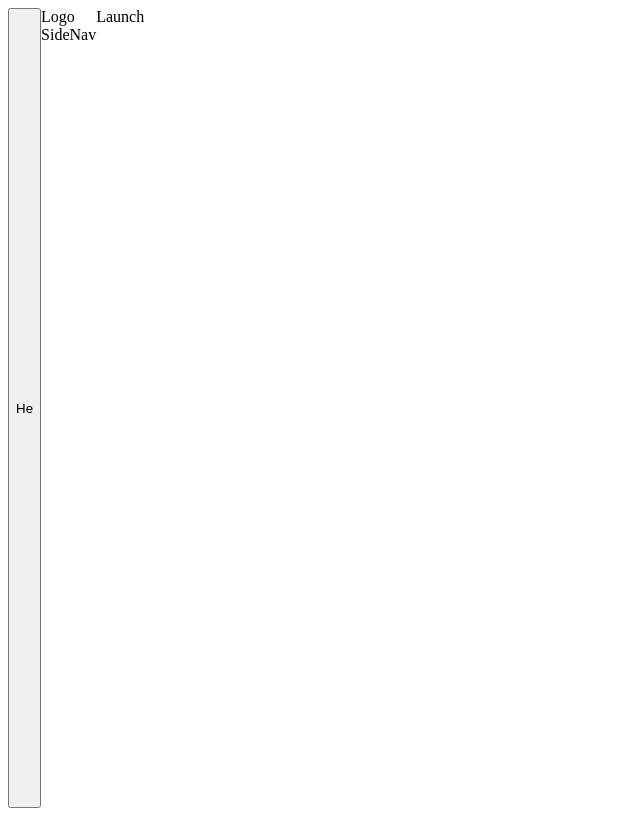
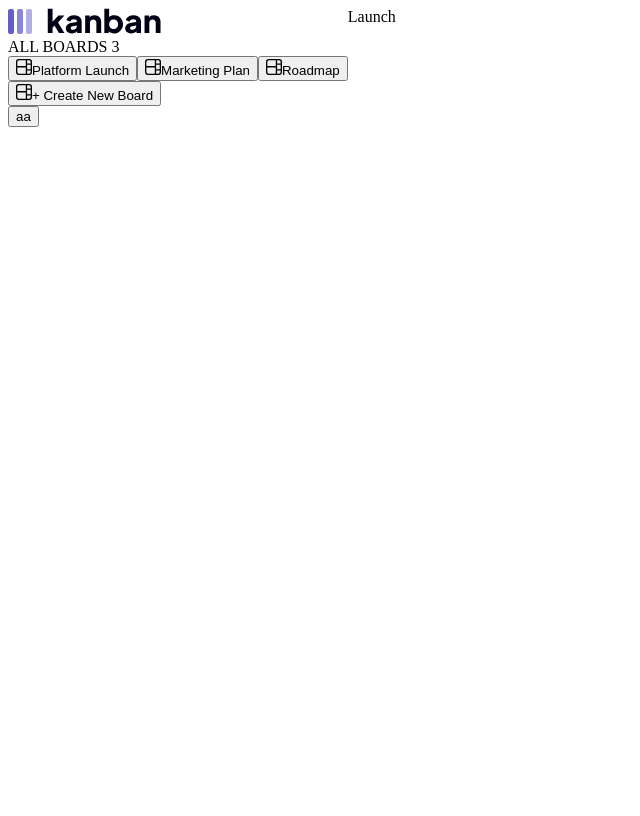
Before and after one commit to Junjiequan/kanban_, a React (Vite) app: page / in a window 1280 px wide. Shown: the whole page, without its empty margins (0-640 px from the left). Built offline with nearby package versions, Linux system fonts and the light colour scheme; the HTML template or start-up script is replaced by a standard one.

Commit message:
sidebar created

```diff
--- a/src/App.tsx
+++ b/src/App.tsx
@@ -11,9 +11,8 @@ const App = () => {
 
   return (
     <div className={`App ${colorTheme}`}>
-      <button onClick={handleColorTheme}>He</button>
-
-      <SideBar />
+      {/* <button onClick={handleColorTheme}>He</button> */}
+      <SideBar themeChange={handleColorTheme} />
       <Board />
     </div>
   );
--- /dev/null
+++ b/src/components/SideNav/Tab.tsx
@@ -0,0 +1,33 @@
+import React from 'react';
+import { TTab } from '../../data/type';
+
+const Tab = (props: TTab) => {
+  const { tab, addNew } = props;
+
+  if (addNew) {
+    return (
+      <button className='SideNav__tab SideNav__tab--addNew'>
+        <svg width='16' height='16' xmlns='http://www.w3.org/2000/svg'>
+          <path
+            d='M0 2.889A2.889 2.889 0 0 1 2.889 0H13.11A2.889 2.889 0 0 1 16 2.889V13.11A2.888 2.888 0 0 1 13.111 16H2.89A2.889 2.889 0 0 1 0 13.111V2.89Zm1.333 5.555v4.667c0 .859.697 1.556 1.556 1.556h6.889V8.444H1.333Zm8.445-1.333V1.333h-6.89A1.556 1.556 0 0 0 1.334 2.89V7.11h8.445Zm4.889-1.333H11.11v4.444h3.556V5.778Zm0 5.778H11.11v3.11h2a1.556 1.556 0 0 0 1.556-1.555v-1.555Zm0-7.112V2.89a1.555 1.555 0 0 0-1.556-1.556h-2v3.111h3.556Z'
+            fill='currentColor'
+          />
+        </svg>
+        + Create New Board
+      </button>
+    );
+  }
+  return (
+    <button className='SideNav__tab'>
+      <svg width='16' height='16' xmlns='http://www.w3.org/2000/svg'>
+        <path
+          d='M0 2.889A2.889 2.889 0 0 1 2.889 0H13.11A2.889 2.889 0 0 1 16 2.889V13.11A2.888 2.888 0 0 1 13.111 16H2.89A2.889 2.889 0 0 1 0 13.111V2.89Zm1.333 5.555v4.667c0 .859.697 1.556 1.556 1.556h6.889V8.444H1.333Zm8.445-1.333V1.333h-6.89A1.556 1.556 0 0 0 1.334 2.89V7.11h8.445Zm4.889-1.333H11.11v4.444h3.556V5.778Zm0 5.778H11.11v3.11h2a1.556 1.556 0 0 0 1.556-1.555v-1.555Zm0-7.112V2.89a1.555 1.555 0 0 0-1.556-1.556h-2v3.111h3.556Z'
+          fill='currentColor'
+        />
+      </svg>
+      {tab}
+    </button>
+  );
+};
+
+export default Tab;
--- /dev/null
+++ b/src/components/SideNav/index.tsx
@@ -0,0 +1,26 @@
+import React from 'react';
+
+import Tab from './Tab';
+
+const SideNav = ({ themeChange }: any) => {
+  const fakeData: string[] = ['Platform Launch', 'Marketing Plan', 'Roadmap'];
+  return (
+    <div className='SideNav'>
+      <div className='SideNav__top'>
+        <div className='SideNav__head'>ALL BOARDS {fakeData.length}</div>
+
+        <div>
+          {fakeData.map((tab, index) => (
+            <Tab key={index} tab={tab} />
+          ))}
+        </div>
+        <Tab addNew />
+      </div>
+      <div className='SideNav__bottom'>
+        <button onClick={themeChange}>aa</button>
+      </div>
+    </div>
+  );
+};
+
+export default SideNav;
--- /dev/null
+++ b/src/data/type.ts
@@ -0,0 +1,5 @@
+export interface TTab {
+  key?: number;
+  tab?: string;
+  addNew?: boolean;
+}
--- a/src/layout/SideBar/index.tsx
+++ b/src/layout/SideBar/index.tsx
@@ -1,10 +1,20 @@
 import React from 'react';
+import LogoDark from '../../assets/logo-dark.svg';
+import LogoLight from '../../assets/logo-light.svg';
+import LogoMobile from '../../assets/logo-mobile.svg';
+import SideNav from '../../components/SideNav';
 
-const SideBar = () => {
+const SideBar = ({ themeChange }: any) => {
+  const colorTheme = true;
+  const LogoImg = colorTheme ? LogoDark : LogoLight;
+
   return (
     <div className='SideBar'>
-      <div>Logo</div>
-      <div>SideNav</div>
+      <picture className='SideBar__Logo'>
+        <source srcSet={LogoMobile} media='(max-width: 480px)' />
+        <img src={LogoImg} />
+      </picture>
+      <SideNav themeChange={themeChange} />
     </div>
   );
 };
--- a/src/styles/_property.scss
+++ b/src/styles/_property.scss
@@ -1,5 +1,22 @@
+//space variables
+$margin-small: 1rem;
+$margin-medium: 1.5rem;
+$margin-large: 2rem;
+
+//font variables
+$font-12: 0.75rem;
+$font-15: 0.9375rem;
+$font-18: 1.125rem;
+$font-19: 1.1875rem;
+$font-23: 1.4375rem;
+$font-24: 1.5rem;
+$font-30: 1.875rem;
+
 //color variables
-$white: rgb(18, 5, 48);
+$white: #ffffff;
+$darkBlue: #635FC7;
+$mediumGray: #828FA3;
+
 
 $light:(
   base-color-dark: #60cf8b,
--- a/src/styles/_reset.scss
+++ b/src/styles/_reset.scss
@@ -1,3 +1,5 @@
+@import url('https://fonts.googleapis.com/css2?family=Plus+Jakarta+Sans:wght@500;700&display=swap');
+
 *, *:before, *:after{
   box-sizing: border-box;
 }
@@ -17,6 +19,7 @@ input, button, textarea, select {
 body {
   line-height: 1.5;
   -webkit-font-smoothing: antialiased;
+  font-family: 'Plus Jakarta Sans', sans-serif;
 }
 
 ol, ul{
@@ -27,3 +30,10 @@ input{
   -webkit-appearance: none;
   border-radius: 0;
 }
+
+button {
+  background: inherit;
+  border: inherit;
+  outline: inherit;
+  cursor: pointer;
+}
--- /dev/null
+++ b/src/styles/components/_sideNav.scss
@@ -0,0 +1,59 @@
+@import "../property";
+
+.SideNav {
+  background: lightgray;
+}
+
+.SideNav__head {
+  font-size: $font-12;
+  padding-left: $margin-large;
+}
+
+.SideNav__tab {
+  display: flex;
+  align-items: center;
+  padding-left: $margin-large;
+  width: 17.25rem;
+  height: 3rem;
+  position: relative;
+  color:  $mediumGray;
+  font-weight: bold;
+  background: transparent;
+  transition: color .2s ease;
+
+  & > svg {
+    margin-right:$margin-small;
+  }
+
+  &::before {
+    transition: background-color .1s ease;
+    content: '';
+    z-index:-1;
+    display: flex;
+    background-color: transparent;
+    position:absolute;
+    left:0;
+    width: 100%;
+    height: 100%;
+    border-radius: 0 25px 25px 0;
+  }
+
+  &:hover:not(&--addNew),
+  &:focus:not(&--addNew) {
+    color: $white;
+
+    &::before {
+      content: '';
+      background-color: $darkBlue;
+
+    }
+  }
+
+  &--addNew {
+    color:$darkBlue;
+    transition: opacity .2s ease;
+    &:hover{
+      opacity: .6;
+    }
+  }
+}
--- a/src/styles/index.scss
+++ b/src/styles/index.scss
@@ -7,3 +7,4 @@
 @import "./layout/board";
 
 //Components
+@import "./components/sideNav"
--- a/src/styles/layout/_board.scss
+++ b/src/styles/layout/_board.scss
@@ -5,13 +5,9 @@
   display: flex;
   width: 100%;
   flex-direction: column;
-  background: gray;
-  color: color(black);
   @include tablet {
-    background: rgb(121, 40, 40);
   }
 
   @include mobile {
-    background: rgb(109, 136, 199);
   }
 }
--- a/src/styles/layout/_sideBar.scss
+++ b/src/styles/layout/_sideBar.scss
@@ -1,18 +1,20 @@
 @import "../function";
+@import "../property";
 
 
 .SideBar {
   display: flex;
   flex-direction: column;
   width: 18.75rem;
-  background: black;
-  color:  color(white);
 
   @include tablet {
-    background: color(white);
   }
 
   @include mobile {
-    background: purple;
+  }
+
+  &__Logo {
+    height: 6rem;
+    margin: $margin-large 0 0 $margin-large;
   }
 }
```
Also changed, not shown: src/assets/favicon-32x32.png (deleted).
